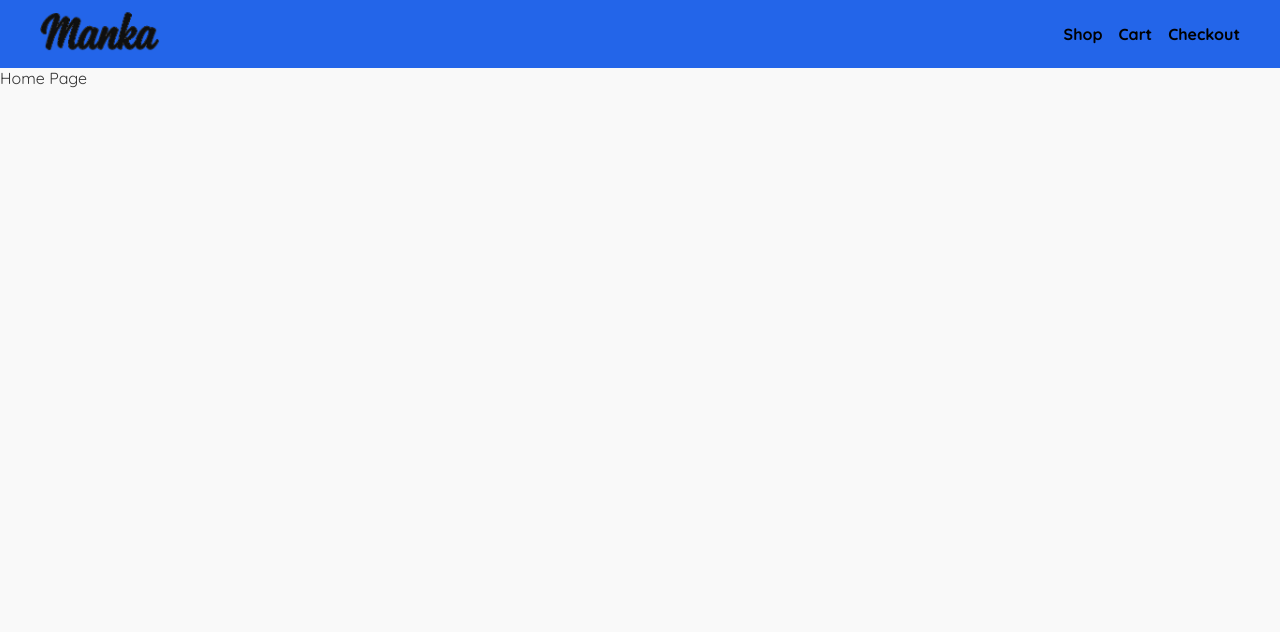
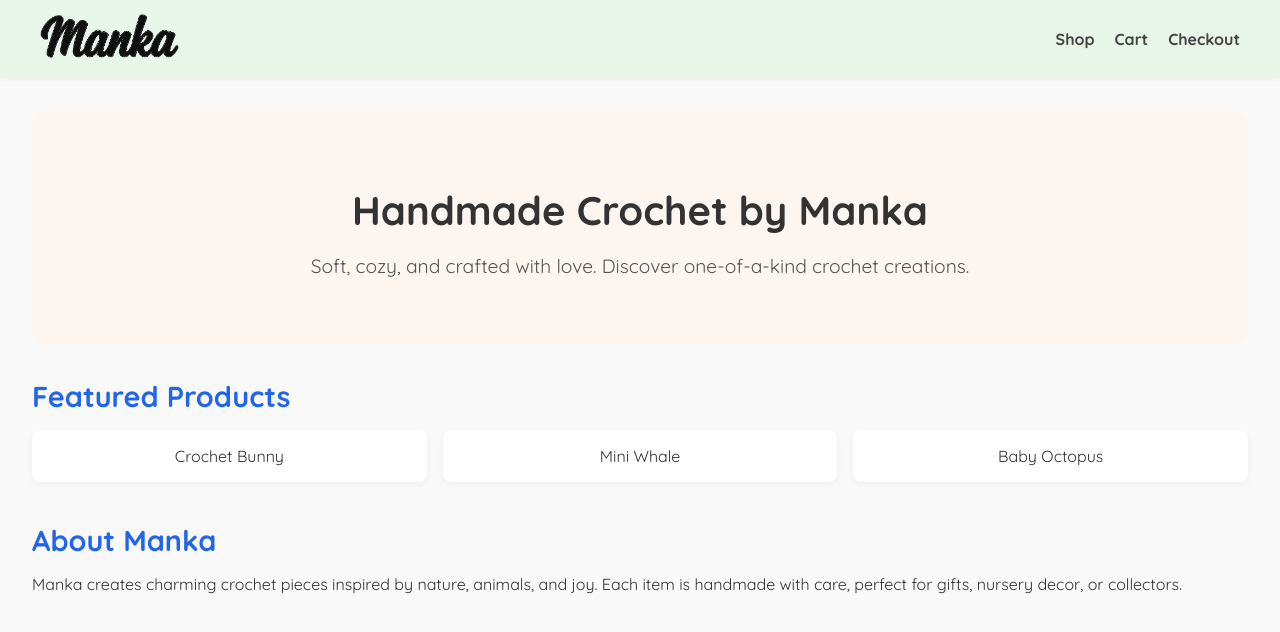
Before and after one commit to Nmyhi/Manka-Ecommerce, a React (Create React App) app in the folder manka-ecommerce/: page / in a window 1280 px wide. Shown: the top 632 px of the page. Built offline with nearby package versions, Linux system fonts and the light colour scheme.

Commit message:
Add placeholder content to Home.js, add styling

```diff
--- a/manka-ecommerce/src/components/Navbar.css
+++ b/manka-ecommerce/src/components/Navbar.css
@@ -1,36 +1,37 @@
 .navbar {
-  background-color: #2365e9;
-  color: white;
-  padding: 12px 20px;
+  background-color: 	#e8f5e9;
+  padding: 14px 24px;
   position: sticky;
   top: 0;
   z-index: 1000;
+  box-shadow: 0 2px 4px rgba(0, 0, 0, 0.05);
 }
 
 .navbar-container {
   max-width: 1200px;
-  margin: auto;
+  margin: 0 auto;
   display: flex;
   justify-content: space-between;
   align-items: center;
 }
 
 .navbar-logo {
-  width: 120px;
+  width: 140px;
 }
 
 .navbar-links {
   display: flex;
-  gap: 16px;
+  gap: 20px;
 }
 
 .navbar-link {
-  color: rgb(0, 0, 0);
-  font-weight: 800;
+  color: #444;
+  font-weight: 600;
   text-decoration: none;
-  transition: opacity 0.2s ease-in-out;
+  font-size: 1rem;
+  transition: color 0.2s ease;
 }
 
 .navbar-link:hover {
-  opacity: 0.7;
+  color: #2365e9; /* subtle accent color */
 }
--- /dev/null
+++ b/manka-ecommerce/src/pages/Home.css
@@ -0,0 +1,47 @@
+.home {
+  padding: 2rem;
+  font-family: 'Quicksand', sans-serif;
+}
+
+.home-hero {
+  text-align: center;
+  background-color: #fdf6f0;
+  padding: 3rem 1rem;
+  border-radius: 12px;
+  margin-bottom: 2rem;
+}
+
+.home-hero h1 {
+  font-size: 2.5rem;
+  margin-bottom: 0.5rem;
+}
+
+.home-hero p {
+  font-size: 1.2rem;
+  color: #555;
+}
+
+.home-section {
+  margin-bottom: 2.5rem;
+}
+
+.home-section h2 {
+  font-size: 1.8rem;
+  margin-bottom: 1rem;
+  color: #2365e9;
+}
+
+.product-grid {
+  display: flex;
+  gap: 1rem;
+  flex-wrap: wrap;
+}
+
+.product-card {
+  background-color: #fff;
+  padding: 1rem;
+  border-radius: 8px;
+  flex: 1 1 200px;
+  text-align: center;
+  box-shadow: 0 2px 6px rgba(0,0,0,0.05);
+}
--- a/manka-ecommerce/src/pages/Home.js
+++ b/manka-ecommerce/src/pages/Home.js
@@ -1,7 +1,33 @@
 import React from 'react';
+import './Home.css';
 
 const Home = () => {
-  return <div>Home Page</div>;
+  return (
+    <div className="home">
+      <header className="home-hero">
+        <h1>Handmade Crochet by Manka</h1>
+        <p>Soft, cozy, and crafted with love. Discover one-of-a-kind crochet creations.</p>
+      </header>
+
+      <section className="home-section">
+        <h2>Featured Products</h2>
+        <div className="product-grid">
+          {/* Placeholder product cards */}
+          <div className="product-card">Crochet Bunny</div>
+          <div className="product-card">Mini Whale</div>
+          <div className="product-card">Baby Octopus</div>
+        </div>
+      </section>
+
+      <section className="home-section">
+        <h2>About Manka</h2>
+        <p>
+          Manka creates charming crochet pieces inspired by nature, animals, and joy.
+          Each item is handmade with care, perfect for gifts, nursery decor, or collectors.
+        </p>
+      </section>
+    </div>
+  );
 };
 
 export default Home;
```
